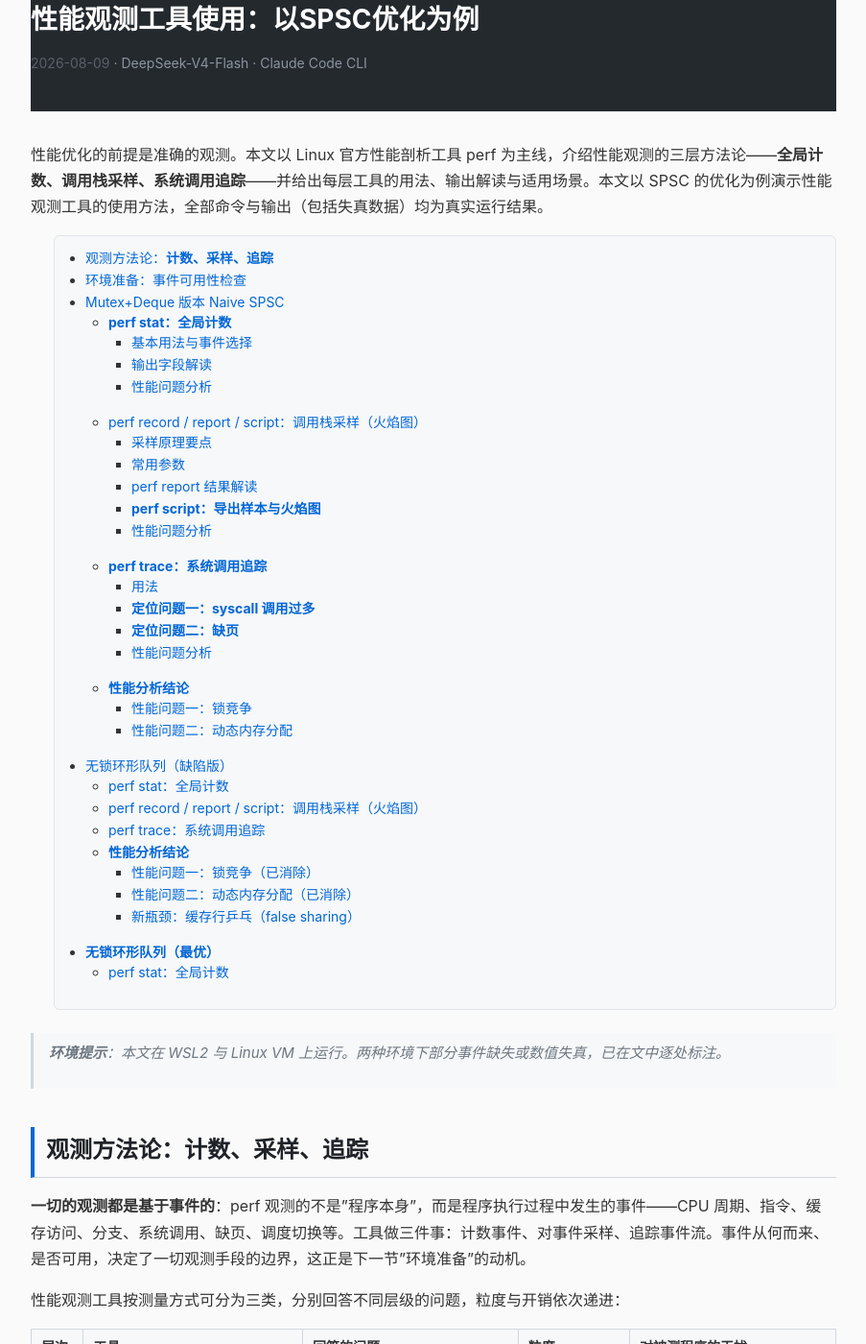
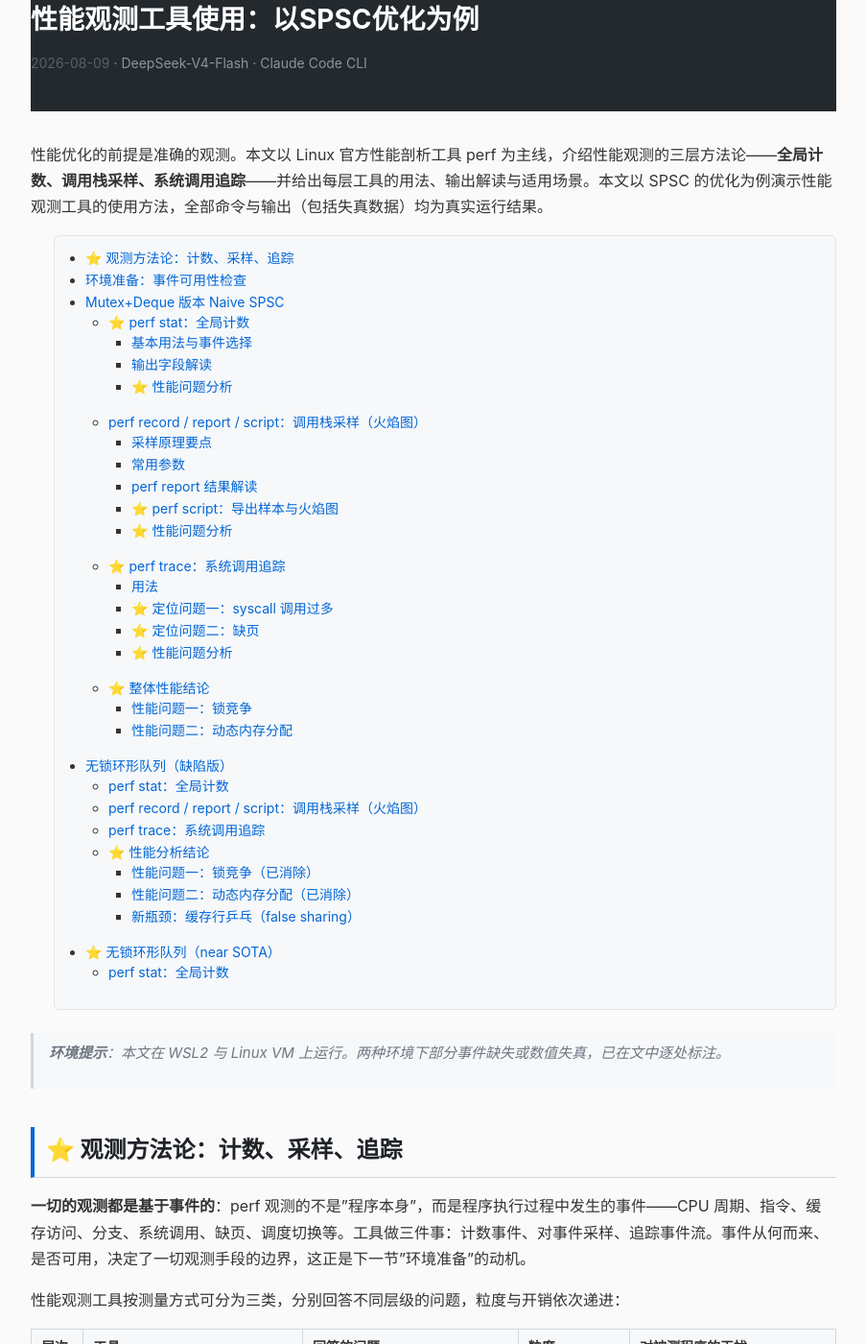
Before and after one commit to 4thcalabash/qd-knowledge, a Jekyll site: the page built from _posts/2026-08-09-spsc-queue-perf-observation-1.md, in a window 1280 px wide and 1400 px high, scrolled down 258 px. Shown: the whole window at 96% size, without its empty margins (188-1091 px from the left). Built offline with Jekyll 4.4.1, drawn with Linux system fonts in a browser that asks for light colours; some of the changed text lies outside the part shown.

Commit message:
重点标题改为 ⭐ 星标标记；near SOTA 章节标题
Co-Authored-By: Claude <noreply@anthropic.com>

```diff
--- a/_posts/2026-08-09-spsc-queue-perf-observation-1.md
+++ b/_posts/2026-08-09-spsc-queue-perf-observation-1.md
@@ -12,7 +12,7 @@ tool: Claude Code CLI
 
 > **环境提示**：本文在 WSL2 与 Linux VM 上运行。两种环境下部分事件缺失或数值失真，已在文中逐处标注。
 
-## 观测方法论：**计数、采样、追踪**
+## ⭐ 观测方法论：计数、采样、追踪
 
 **一切的观测都是基于事件的**：perf 观测的不是"程序本身"，而是程序执行过程中发生的事件——CPU 周期、指令、缓存访问、分支、系统调用、缺页、调度切换等。工具做三件事：计数事件、对事件采样、追踪事件流。事件从何而来、是否可用，决定了一切观测手段的边界，这正是下一节"环境准备"的动机。
 
@@ -80,7 +80,7 @@ tool: Claude Code CLI
 
 ## Mutex+Deque 版本 Naive SPSC
 
-### **perf stat：全局计数**
+### ⭐ perf stat：全局计数
 
 `perf stat` 执行命令并输出事件计数。它不做采样，直接读取计数器，**回答"总量"问题**。
 
@@ -139,7 +139,7 @@ WSL2 上实测 `perf stat` 输出（软件事件可计数，硬件事件缺失
 | `<not supported>` | 该事件本机不可用 | 硬件 PMU 缺失；本输出中 8 个硬件事件均缺失，统计含义见输出块行尾注释 |
 | `user` / `sys` | 用户态 / 内核态 CPU 时间 | 10.813 s / 10.493 s，几乎各占一半 |
 
-#### 性能问题分析
+#### ⭐ 性能问题分析
 
 - **CPU 没跑满：锁等待**：`CPUs utilized` 仅 1.443（双线程应接近 2.0）。互斥使任何时刻只有一个线程在执行临界区，另一个线程在等待（自旋或 futex 睡眠），等待期间不占用 CPU，`task-clock` 因此小于墙钟的两倍，utilized 随之低于 2.0；`context-switches` 为 0，说明等待极短、走自旋而非调度睡眠——"短临界区锁竞争"形态。
 - **内核路径开销太高**：`user`/`sys` 内核态（10.493 s）与用户态（10.813 s）同量级，大量时间耗在 futex 系统调用路径，而非纯用户态计算——与后文 `perf trace` 的 futex 观测相互印证。
@@ -197,7 +197,7 @@ perf report -i /tmp/perf_mutex.data --stdio
 
 本例中 `pthread_mutex_lock` 与 `pthread_mutex_unlock` 的 Self 合计约 40.6%（19.72% + 20.85%），说明约四成 CPU 时间直接耗在锁的获取与释放上；顶层未解析地址的 Children 75.05%，说明大部分采样最终都经过锁路径，锁是支配性的热点。未解析的 libc 地址（`0x…6912f7` 等，合计约 23%）对应 futex 等待与 `__lll_lock_wait` 等内部慢路径。
 
-#### **perf script：导出样本与火焰图**
+#### ⭐ perf script：导出样本与火焰图
 
 `perf script` 把采样数据导出为**每样本一行的原始文本**（含调用栈），是 report 的"数据源"。`perf report` 已聚合占比，`perf script` 保留每个样本的完整栈——常与火焰图工具配合：
 
@@ -210,7 +210,7 @@ perf script -i /tmp/perf_mutex.data | flamegraph.pl > flame.svg # 生成火焰
 
 图中顶部可见 `pthread_mutex_lock` 等锁路径的宽条——与 `perf report` 的 Self/Children 结论一致：锁是热点。
 
-#### 性能问题分析
+#### ⭐ 性能问题分析
 
 - **锁是支配性热点**：`pthread_mutex_lock` 与 `pthread_mutex_unlock` 的 Self 合计约 40.6%（19.72% + 20.85%），约四成 CPU 时间直接耗在锁的获取与释放上；顶层未解析地址的 Children 75.05%，大部分采样最终都经过锁路径——锁路径确认是瓶颈所在。
 - **等待在锁内部慢路径**：未解析的 libc 地址（`0x…6912f7` 等，合计约 23%）对应 futex 等待与 `__lll_lock_wait` 等内部慢路径，进一步印证 lock/unlock 的 Self 中相当部分属等待而非临界区执行。
@@ -218,7 +218,7 @@ perf script -i /tmp/perf_mutex.data | flamegraph.pl > flame.svg # 生成火焰
 
 > **VM 待补**：以硬件 `cycles` 为采样事件的 `perf record` 在 VM 上的报告、`cache-references`/`cache-misses` 读数、TMA 指标均待实测补充。
 
-### **perf trace：系统调用追踪**
+### ⭐ perf trace：系统调用追踪
 
 `perf trace` 捕获进程的系统调用，功能与 strace 重叠，但**实现机制不同**：strace 基于 ptrace 逐条拦截，开销大；`perf trace` 直接订阅内核 syscall 事件，对被测程序的时序影响低约一个数量级——对低延迟程序，这决定了工具本身是否改变测量对象。
 
@@ -234,7 +234,7 @@ perf trace -e futex,mmap ./bin/spsc_naive_mutex          # 事件过滤
 
 `--summary` 对执行期间的系统调用按类型聚合，输出每次调用的计数、耗时分布，适合快速判断"程序在系统调用上花了多少时间"。
 
-#### **定位问题一：syscall 调用过多**
+#### ⭐ 定位问题一：syscall 调用过多
 
 `perf stat` 已发现 `sys` 时间（10.493 s）与 `user` 同量级——内核路径开销太高。系统调用是用户态进入内核的唯一通道，下一步用 `perf trace` 量化：到底是哪些 syscall、多少次、花了多少时间。
 
@@ -281,7 +281,7 @@ sudo perf trace --summary ./bin/spsc_naive_mutex
 
 定位结论：syscall 过多的来源已从"内核路径开销太高"细化到具体通道——锁竞争导致的 futex 往返（约 1368 万次、约 46.9 s、32% 为无收益的 EAGAIN），同时动态内存分配（mprotect 128 万次）作为次要但可观的 syscall 开销浮出水面。
 
-#### **定位问题二：缺页**
+#### ⭐ 定位问题二：缺页
 
 > **TODO**：WSL 不提供 `minor-faults` 追踪（无 tracepoint），本节的 `perf trace -e minor-faults` 与 `exceptions:page_fault_user` 均无法验证；需在物理机上实测缺页 tracepoint 的事件流与地址字段。
 
@@ -326,12 +326,12 @@ sudo perf report -i /tmp/pf.data --stdio
 
 > **TODO**：WSL 不提供 `minor-faults` 追踪（无 tracepoint），本节的 `perf trace -e minor-faults` 与 `exceptions:page_fault_user` 均无法验证；需在物理机上实测缺页 tracepoint 的事件流与地址字段。
 
-#### 性能问题分析
+#### ⭐ 性能问题分析
 
 - **syscall 过多：futex 无收益往返**：两线程合计约 1368 万次 futex 调用、累计约 46.9 s，占运行时间（约 14.2 s）的绝大部分，其中约 434 万次（32%）为 EAGAIN 假唤醒——锁竞争在"数量"层面被量化确认。
 - **缺页：动态内存分配**：consumer 侧 128 万次 mprotect 是 syscall 级直接证据；`perf record -e minor-faults -g` 采样显示 91.35% 的缺页样本落在 libc 堆分配路径、2.85% 点名 `deque<Blob>::_M_push_back_aux`——共同指向无界 deque 扩容分配新块。
 
-### **性能分析结论**
+### ⭐ 整体性能结论
 
 三层观测在演示案例上形成交叉验证的证据链，按性能问题组织：
 
@@ -465,7 +465,7 @@ sudo perf trace --summary ./bin/spsc_noalign
 - **futex**：1368 万次 → **1 次**（仅主进程 join 等待，4277 ms）；producer/consumer 线程各 22 个事件，无同步调用；
 - **mprotect**：128 万次 → **0 次**（定长预分配，无动态内存）；
 
-### **性能分析结论**
+### ⭐ 性能分析结论
 
 #### 性能问题一：锁竞争（已消除）
 
@@ -492,7 +492,7 @@ noalign 的两个原子状态 `tail_`/`head_` 未做缓存行填充（验证两
 
 本机 WSL2 无硬件事件（Hyper-V 未向 guest 暴露 PMU，见 [microsoft/WSL#8155](https://github.com/microsoft/WSL/issues/8155)），无法直接观测 cache miss。**TODO**：需在物理机上用 `perf stat -e cache-misses`、`perf c2c` 直接观测缓存行乒乓的 cache miss 计数，并与下一版做缓存行填充的实现对比。
 
-## **无锁环形队列（最优）**
+## ⭐ 无锁环形队列（near SOTA）
 
 上一节的 `spsc_noalign` 缺陷在于 `tail_`/`head_`/`cachedHead_`/`cachedTail_` 紧邻存放、可能同缓存行。本节 `spsc_align` 修复：四个状态变量各自 `alignas(64)` 独占缓存行，两个物理核各写各的行，消除 false sharing（源码见 [spsc_align.hpp](https://github.com/4thcalabash/qd-knowledge/blob/master/_demo/spsc_perf_test/include/spsc_align.hpp)）。
 
```
